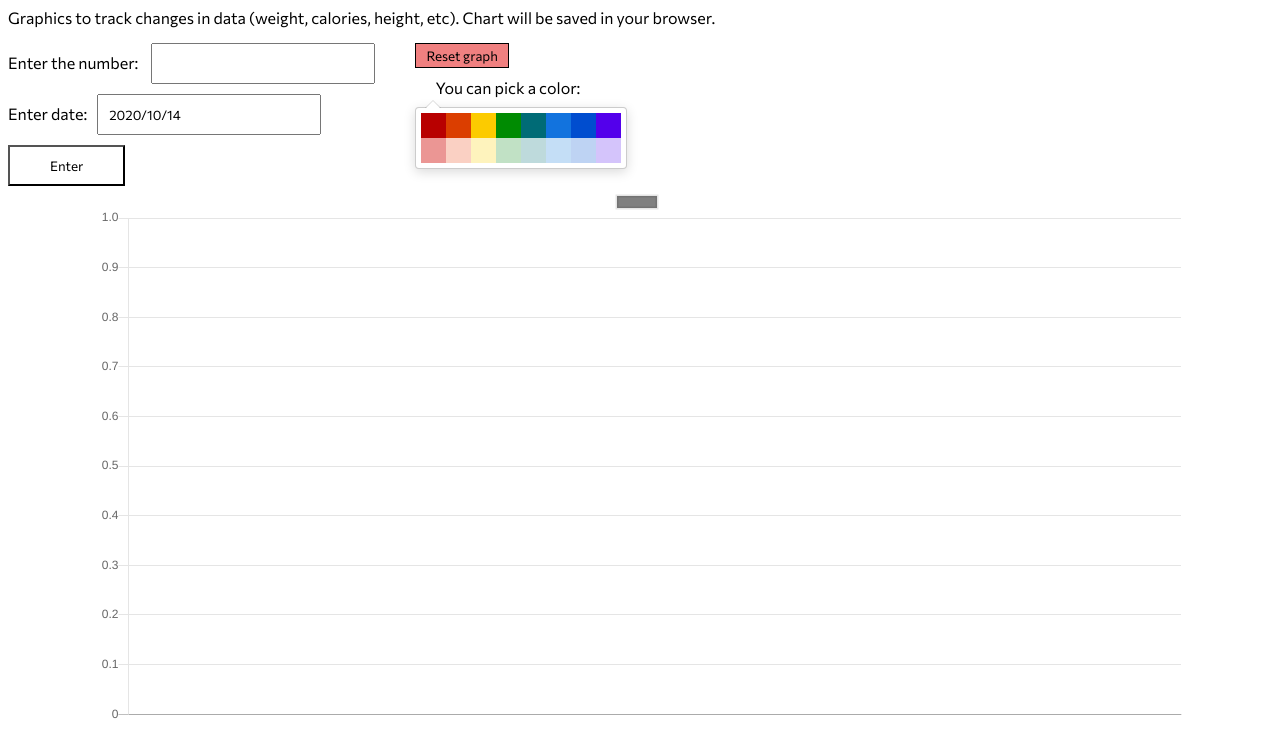
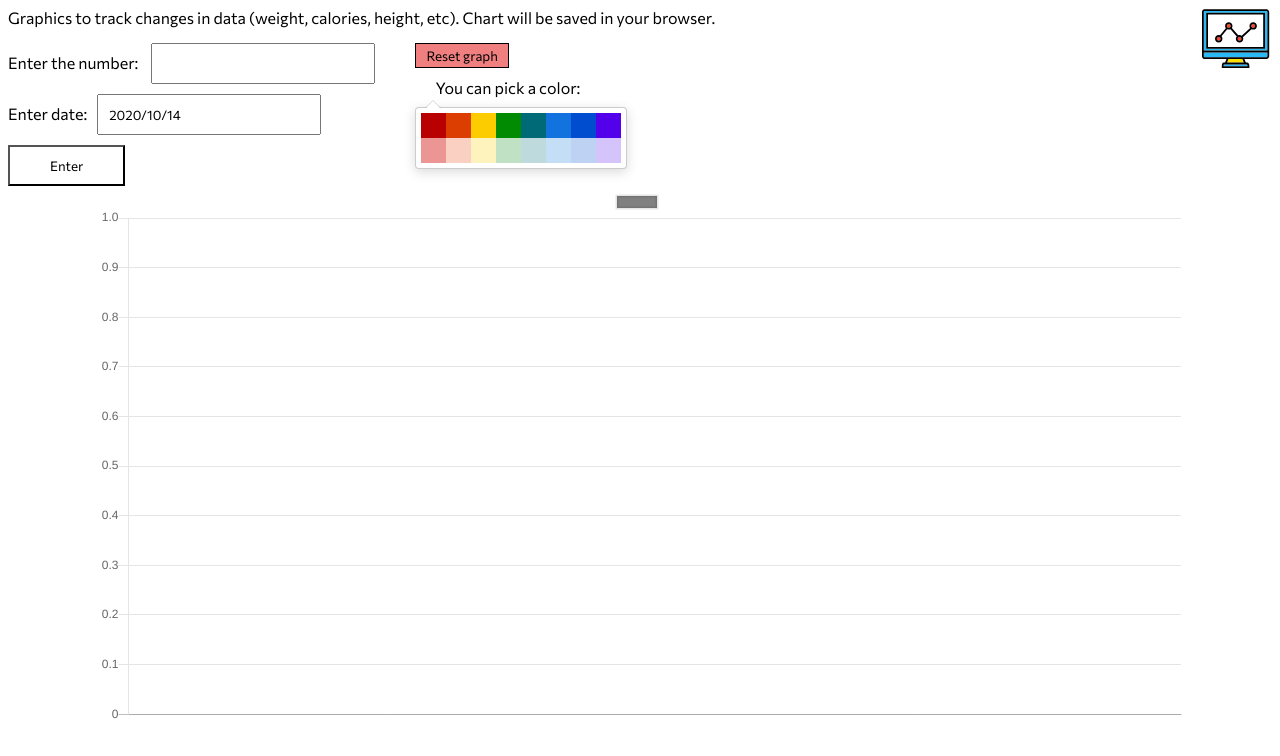
Before and after one commit to SergeiKOS/Data-visualization-app, a React (Create React App) app: page / in a window 1280 px wide. Shown: the top 756 px of the page. Built offline with nearby package versions, Linux system fonts and the light colour scheme.

Commit message:
Add logo

```diff
--- a/src/App.module.css
+++ b/src/App.module.css
@@ -8,8 +8,15 @@ button {
   font-family: inherit;
 }
 
+.logoWrapper {
+  position: absolute;
+  top: -5px;
+  right: 0;
+}
+
 .rules {
   margin-bottom: 16px;
+  width: 80%;
 }
 
 .formColorPickerWrapper {
--- a/src/App.tsx
+++ b/src/App.tsx
@@ -1,6 +1,8 @@
 import React, { useState, useEffect } from "react";
 // @ts-ignore
 import styles from "./App.module.css";
+// @ts-ignore
+import { ReactComponent as Logo } from "./logo.svg";
 
 import { customAlert, NotificationComponent } from "./customNotification";
 
@@ -135,6 +137,9 @@ function App() {
         Graphics to track changes in data (weight, calories, height, etc). Chart
         will be saved in your browser.
       </div>
+      <div className={styles.logoWrapper}>
+        <Logo />
+      </div>
       <div className={styles.formColorPickerWrapper}>
         <Form
           onDataChange={handleDataChange}
```
Also changed, not shown: src/logo.svg (added).
